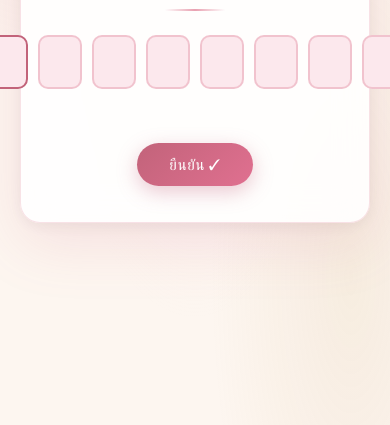
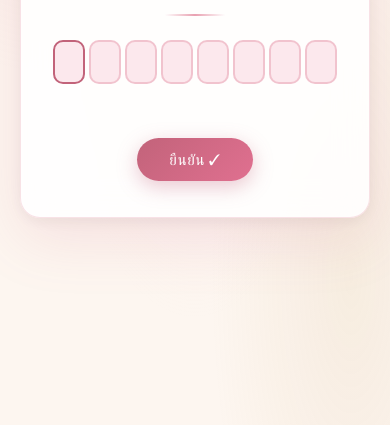
Before and after one commit to Kimnsiva/DB_2026, a plain HTML site: page index.html in a window 390 px wide. Shown: the part 399-824 px from the top of the page. Drawn offline with nearby package versions, Linux system fonts and the light colour scheme; a web font is replaced by a local one.

Commit message:
Add files via upload

```diff
--- a/style.css
+++ b/style.css
@@ -539,4 +539,6 @@ em { font-style: italic; color: var(--rose-deep); }
   .count-box { min-width: 58px; padding: 10px 12px; }
   .puzzle-horizontal-layout { flex-direction: column; align-items: center; gap: 24px; }
   .puzzle-preview-side, .puzzle-game-side { flex: unset !important; width: 100%; }
+  .pin-input { gap: 4px; }
+  .pin-digit { width: 32px; height: 44px; font-size: 1.1rem; }
 }
```
